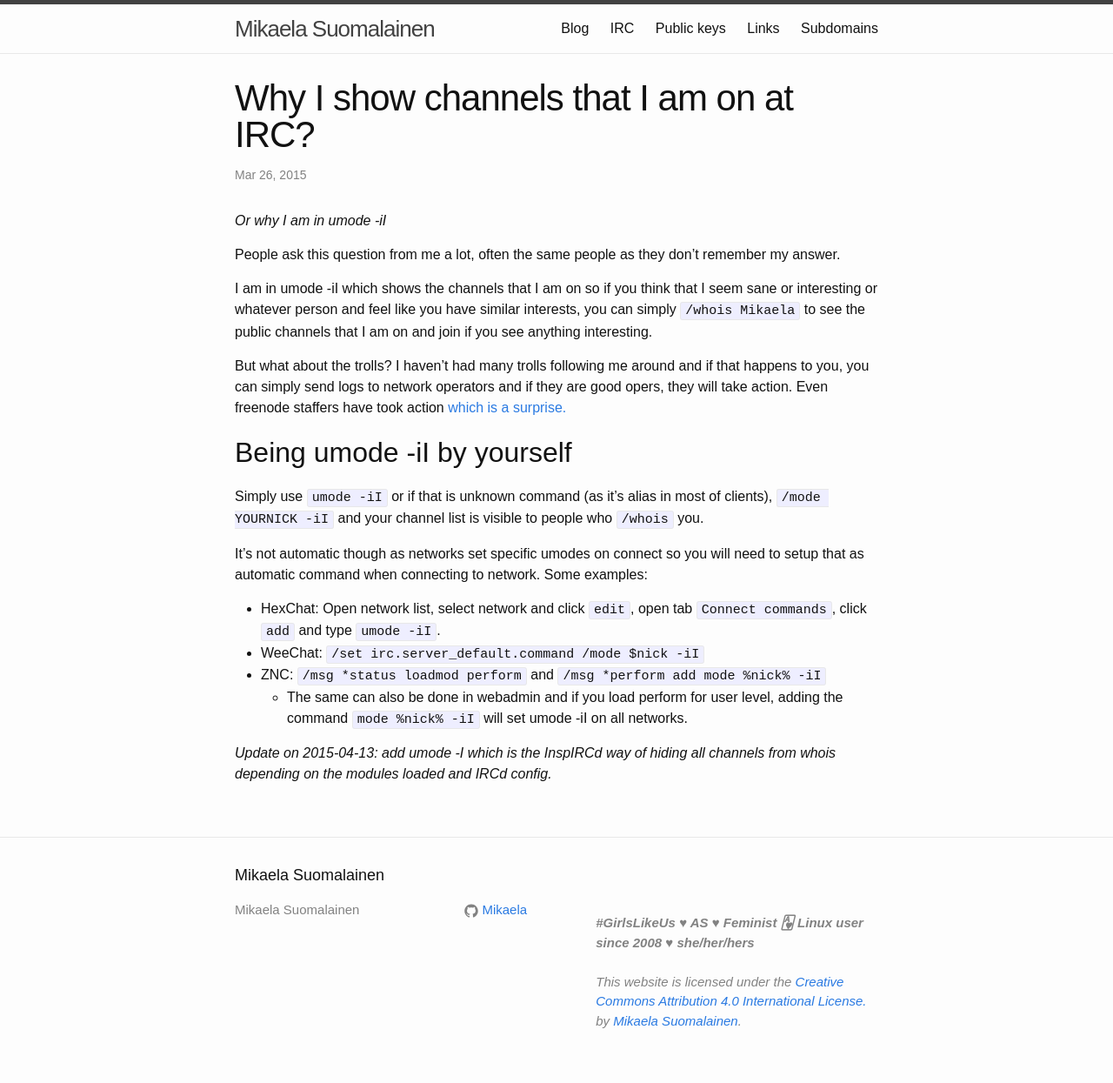
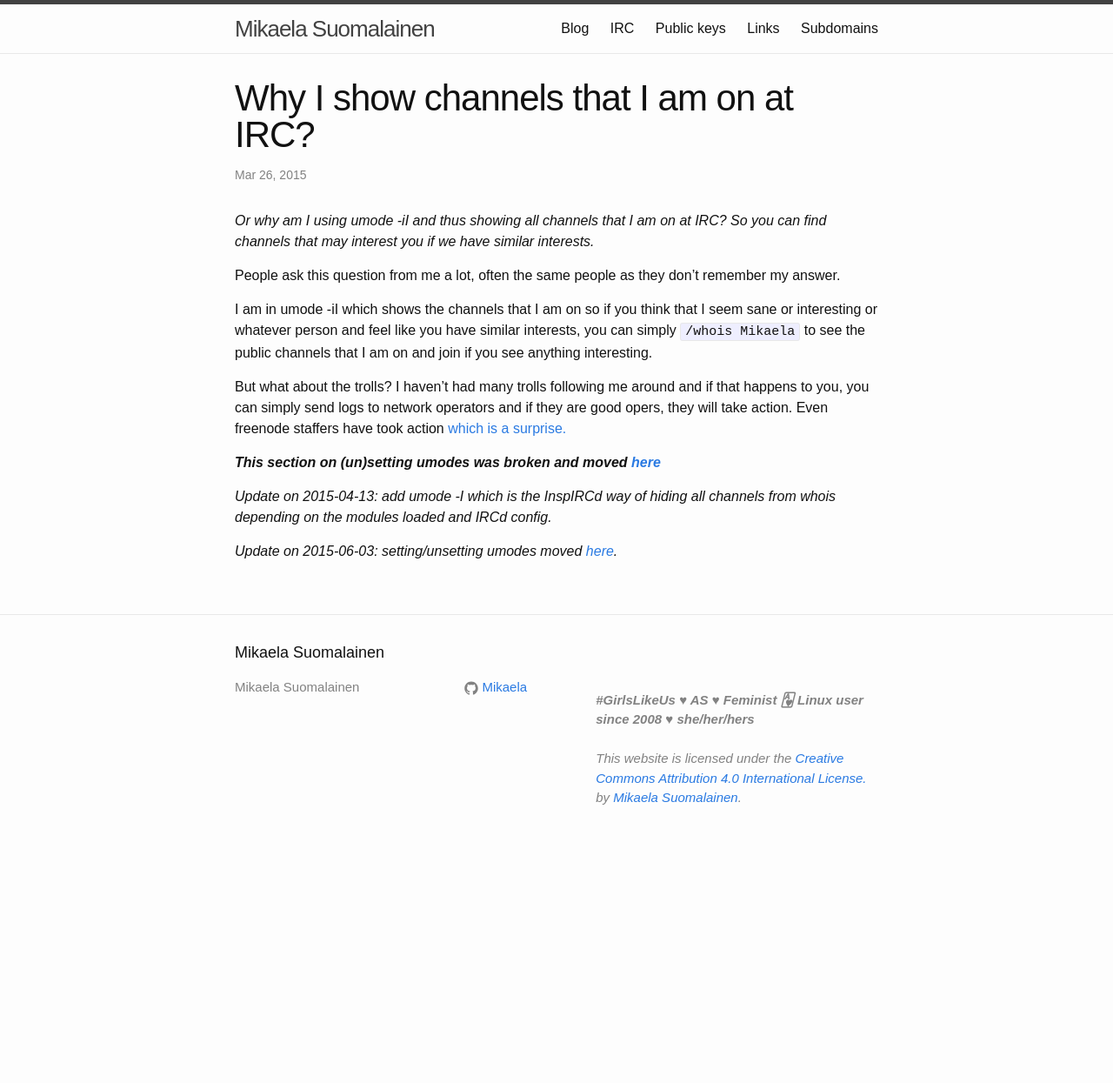
Before and after one commit to Mikaela/mikaela.github.io, a Jekyll site: the page built from _posts/2015-03-26-umode--i.md, in a window 1280 px wide. Shown: the whole page at 87% size. Built offline with Jekyll 4.4.1, drawn with Linux system fonts in a browser that asks for light colours; Markdown is read by kramdown in place of the engine named in the settings; comment, search, counter and statistics services are not loaded; after the commit the page ends 989 px from its top, so only the background shows below that.

Commit message:
move (un)setting umodes to their own post
Closes #61

```diff
--- a/_posts/2015-03-26-umode--i.md
+++ b/_posts/2015-03-26-umode--i.md
@@ -6,7 +6,9 @@ category: [english]
 tags: [irc, english]
 ---
 
-*Or why I am in umode -iI*
+*Or why am I using umode -iI and thus showing all channels that I am on at
+IRC? So you can find channels that may interest you if we have similar
+interests.*
 
 People ask this question from me a lot, often the same people as they don't
 remember my answer.
@@ -21,23 +23,9 @@ and if that happens to you, you can simply send logs to network operators
 and if they are good opers, they will take action. Even freenode staffers
 have took action [which is a surprise.](https://github.com/Mikaela/freenode-harassment)
 
-## Being umode -iI by yourself
-
-Simply use `umode -iI` or if that is unknown command (as it's alias in most
-of clients), `/mode YOURNICK -iI` and your channel list is visible to
-people who `/whois` you.
-
-It's not automatic though as networks set specific umodes on connect so you
-will need to setup that as automatic command when connecting to network.
-Some examples:
-
-* HexChat: Open network list, select network and click `edit`, open tab
-  `Connect commands`, click `add` and type `umode -iI`.
-* WeeChat: `/set irc.server_default.command /mode $nick -iI`
-* ZNC: `/msg *status loadmod perform` and `/msg *perform add mode %nick% -iI`
-    * The same can also be done in webadmin and if you load perform for
-      user level, adding the command `mode %nick% -iI` will set umode -iI
-      on all networks.
+***This section on (un)setting umodes was broken and moved [here]({% post_url 2015-06-03-setting-umodes %})***
 
 *Update on 2015-04-13: add umode -I which is the InspIRCd way of hiding
 all channels from whois depending on the modules loaded and IRCd config.*
+
+*Update on 2015-06-03: setting/unsetting umodes moved [here]({% post_url 2015-06-03-setting-umodes %}).*
--- a/pages/irc.markdown
+++ b/pages/irc.markdown
@@ -37,6 +37,7 @@ links.*
     * [Showing public channels in whois / umode -iI]({% post_url 2015-03-26-umode--i %})
     * [Using umode +g/blocking unauthorized PMs]({% post_url 2015-04-02-umode+g %})
         * [Part 2: I won't acknowledge existence of your PM attempt unless I know you.]({% post_url 2015-05-10-umode+g2 %})
+    * [(Un)Setting umodes (broken from umode -iI)]({% post_url 2015-06-03-setting-umodes %})
 * ZNC
     * [ZNC 1.6.0 & SSL certificate verification]({% post_url 2015-02-24-znc160-ssl %})
     * [My config]({% post_url 2015-04-01-my-znc-config %})
```
Also changed, not shown: _posts/2015-04-02-umode+g.md (+2 -0 lines), _posts/2015-05-10-umode+g2.md (+2 -0 lines), _posts/2015-06-03-setting-umodes.md (added, +52 -0 lines).
